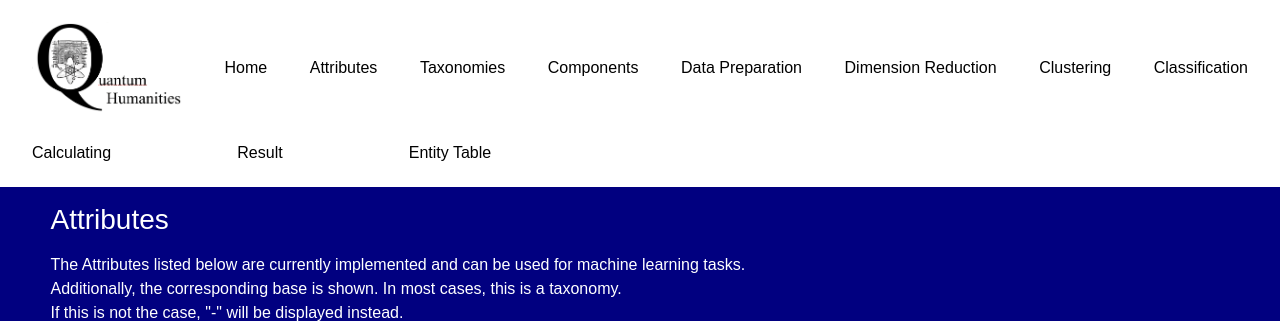
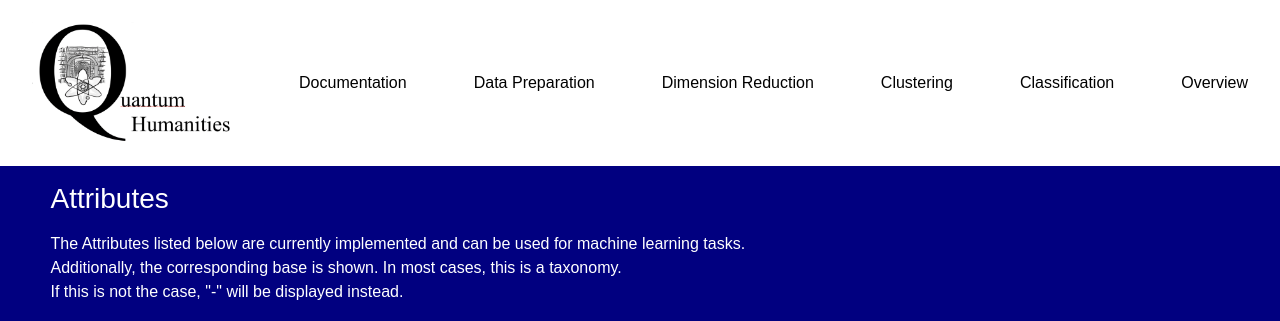
Before and after one commit to UST-QuAntiL/qhana, a Flask app: page /attributes in a window 1280 px wide. Shown: the top 321 px of the page. Run offline with Flask 2, Linux system fonts and the light colour scheme; some libraries are stand-ins or nearby versions.

Commit message:
changes menues

```diff
--- a/backend/elementComparer.py
+++ b/backend/elementComparer.py
@@ -42,7 +42,7 @@ class ElementComparerType(enum.Enum):
     def get_description(elementComparerType) -> str:
         description = ""
         if elementComparerType == ElementComparerType.wuPalmer:
-            description += "Compares two elements based on a taxonomie " \
+            description += "Compares two elements based on a taxonomy " \
                 + "using the wu palmer similarity measure."
         elif elementComparerType == ElementComparerType.timeTanh:
             description += "Compares two timecodes using the tanh function: " \
--- a/templates/base.html
+++ b/templates/base.html
@@ -74,8 +74,8 @@ body {
 <body>
 
 <div class="navbar">
-  <a href="/"><img src="/static/logos/PlanQKimage.png" style="width:150px; vertical-align: middle;"></a>
-  <a href="/">Home</a>
+  <a href="/"><img src="/static/logos/PlanQKimage.png" style="width:200px; vertical-align: middle;"></a>
+  <!--<a href="/">Home</a>-->
   <!--
   <div class="subnav">
     <button class="subnavbtn">Database Informations<i class="fa fa-caret-down"></i></button>
@@ -84,12 +84,27 @@ body {
     </div>
   </div>
   -->
+  <div class="subnav">
+    <button class="subnavbtn">Documentation<i class="fa fa-caret-down"></i></button>
+    <div class="subnav-content">
         <a href="/attributes">Attributes</a>
         <a href="/taxonomies">Taxonomies</a>
         <a href="/components">Components</a>
+    </div>
+  </div>
+
   <div class="subnav">
     <button class="subnavbtn">Data Preparation<i class="fa fa-caret-down"></i></button>
     <div class="subnav-content">
+
+      <div class="subnav">
+        <button class="subnavbtn">Documentation<i class="fa fa-caret-down"></i></button>
+        <div class="subnav-content">
+            <a href="/attributes">Attributes</a>
+        </div>
+      </div>
+
+
       <a href="/costumeplan">Costume Distance Space</a>
         <a href="/entitySimilarities">Similarities</a>
         <!--<a href="/scaling">Embedding</a>-->
@@ -99,22 +114,24 @@ body {
   <div class="subnav">
     <button class="subnavbtn">Dimension Reduction<i class="fa fa-caret-down"></i></button>
     <div class="subnav-content">
-        <a href="/">Auto Encoder</a>
+        <a href="/">Autoencoder</a>
         <a href="/scaling">Embedding</a>
         <!--<a href="/clustering">Clustering</a>-->
     </div>
   </div>
   <a href="/clustering">Clustering</a>
   <a href="/clustering">Classification</a>
+
+  <div class="subnav">
+    <button class="subnavbtn">Overview<i class="fa fa-caret-down"></i></button>
+    <div class="subnav-content">
       <a href="/calculating">Calculating</a>
       <a href="/result">Result</a>
       <a href="/table_list">Entity Table</a>
-  <a href="/components"></a>
-  <a href="/components"></a>
-  <a href="/components"></a>
-  <a href="/components"></a>
-  <a href="/components"></a>
-  <a href="/components"></a>
+    </div>
+  </div>
+
+
 
 </div>
 <div class="row">
```
Lines whose indentation alone changed are shown as unchanged.
